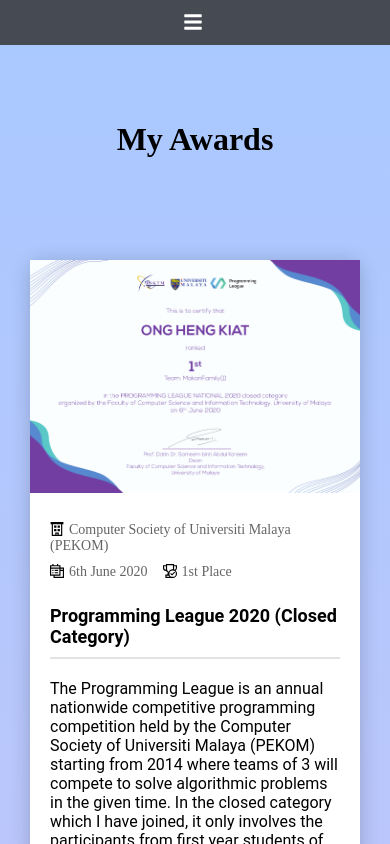
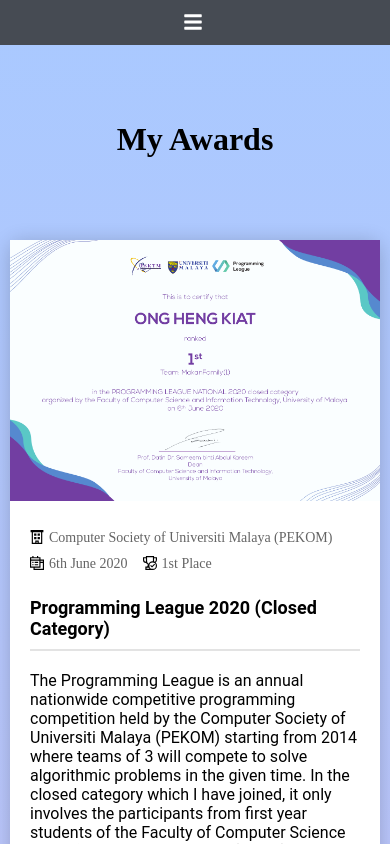
Before and after one commit to onghengkiat/Portfolio, a React (Create React App) app: page /awards in a window 390 px wide. Shown: the top 844 px of the page. Built offline with nearby package versions, Linux system fonts and the light colour scheme.

Commit message:
Makes it to be more responsive with the screen with size of 320px width

```diff
--- a/src/components/Awards/Awards.css
+++ b/src/components/Awards/Awards.css
@@ -11,22 +11,22 @@
 .awardsHeader {
     background: transparent;
     color: black;
-    padding: 100px 100px 50px 100px;
+    padding: 100px 0 50px;
     text-align: center;
 }
 
 .awards {
     display: grid;
     grid-template-columns: 1fr;
-    gap: 30px;
+    gap: 50px;
 
-    margin: 20px 70px 50px 70px;
+    margin: 0 70px 50px 70px;
     padding: 0px;
     list-style-type: none;
 }
 
 .award {
-    margin: 10px;
+    margin: 10px 0;
     background-color: #fff;
     border-radius: 10px;
     box-shadow: 0 2px 20px rgba(0, 0, 0, 0.2);
@@ -94,7 +94,7 @@
     }
 
     .awards {
-        margin-left: 20px;
-        margin-right: 20px;
+        margin-left: 10px;
+        margin-right: 10px;
     }
 }
--- a/src/components/Home/Home.css
+++ b/src/components/Home/Home.css
@@ -10,6 +10,7 @@
     background-repeat: no-repeat;
     background-size: cover;
     background-attachment: fixed;
+    background-position: 25% 0;
 }
 
 .introText {
@@ -36,6 +37,7 @@
 .contactInfo {
     font-size: 28px;
     margin-top: 20px;
+    min-width: 200px;
 }
 
 .contactInfo a {
@@ -228,6 +230,16 @@
     .educationBlock {
         padding: 10px;
     }
+
+    .educations {
+        padding-left: 0;
+        padding-right: 0;
+    }
+
+    .skill {
+        margin-left: 10px;
+        margin-right: 10px;
+    }
 }
 
 @media(min-width: 1000px) {
--- a/src/components/Projects/Projects.css
+++ b/src/components/Projects/Projects.css
@@ -12,7 +12,7 @@
 .projectsHeader {
     background: transparent;
     color: white;
-    padding: 100px;
+    padding: 100px 0 50px;
     text-align: center;
 }
 
@@ -264,7 +264,6 @@
 @media(min-width: 1200px) {
     /* Other Projects */
     .projectCards {
-
         grid-template-columns: 1fr 1fr 1fr;
     }
 }
```
